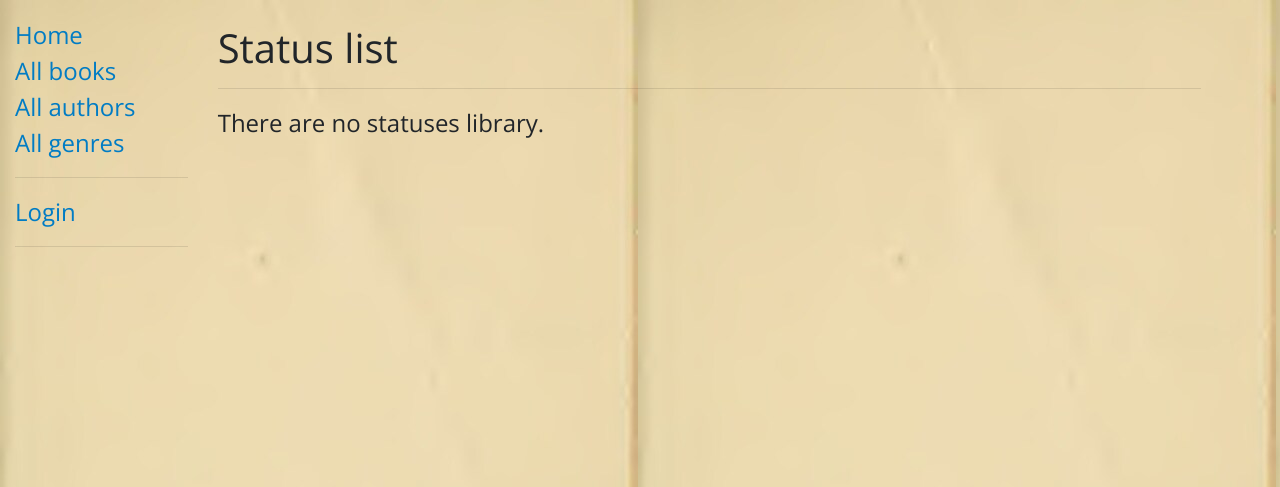
After one commit to NickLinnik/LocalLibrary, a Django app: page /catalog/statuses/ in a window 1280 px wide. The commit adds this page. Shown: the top 487 px of the page. Run offline with Django 3.2, Linux system fonts and the light colour scheme; data that the repository does not hold is empty.

Commit message:
Added Status views and templates

```diff
--- a/catalog/models.py
+++ b/catalog/models.py
@@ -50,6 +50,7 @@ class Book(models.Model):
     def display_genre(self):
         """Create a string for the Genre. This is required to display genre in Admin."""
         return ', '.join(genre.name for genre in self.genre.all()[:3])
+
     display_genre.short_description = 'Genre'
 
     def __str__(self):
@@ -68,6 +69,8 @@ class Status(models.Model):
     def get_absolute_url(self):
         """Returns the url to access a detail record for this book."""
         return reverse('status-detail', args=[str(self.id)])
+
+    def __str__(self): return self.name
 
 
 class BookInstance(models.Model):
--- a/catalog/templates/base_generic.html
+++ b/catalog/templates/base_generic.html
@@ -32,6 +32,9 @@
                     {% endif %}
                     {% if user.is_authenticated %}
                         <li><a href="{% url 'bookinstances' %}" class="third after">All book copies</a></li>
+                    {% endif %}
+                    {% if user.is_superuser %}
+                        <li><a href="{% url 'statuses' %}" class="third after">All statuses</a></li>
                     {% endif %}
                     <hr>
                     {% if user.is_authenticated %}
--- /dev/null
+++ b/catalog/templates/catalog/status_confirm_delete.html
@@ -0,0 +1,6 @@
+{% extends 'base_confirm_delete.html' %}
+
+{% block delete_question %}
+    <h1>Delete Status</h1>
+    <p>Are you sure you want to delete the status: {{ status }}?</p>
+{% endblock %}
--- /dev/null
+++ b/catalog/templates/catalog/status_form.html
@@ -0,0 +1 @@
+{% extends 'base_form.html' %}
--- /dev/null
+++ b/catalog/templates/catalog/status_list.html
@@ -0,0 +1,26 @@
+{% extends "base_generic.html" %}
+
+{% block content %}
+    <h1>Status list</h1>
+    <hr>
+    {% if perms.catalog.can_mark_returned %}
+        <a href="{% url 'status-create' %}">Add status</a>
+        <hr>
+    {% endif %}
+    {% if status_list %}
+        <ul>
+            {% for status in status_list %}
+                <li>
+                    <a href="{{ status.get_absolute_url }}">
+                        {{ status.name }}</a>
+                    {% if perms.catalog.can_mark_returned %}
+                        | <a href="{% url 'status-update' status.id %}">Update status</a> |
+                        <a href="{% url 'status-delete' status.id %}">Delete status</a> |
+                    {% endif %}
+                </li>
+            {% endfor %}
+        </ul>
+    {% else %}
+        <p>There are no statuses library.</p>
+    {% endif %}
+{% endblock %}
--- a/catalog/urls.py
+++ b/catalog/urls.py
@@ -46,8 +46,15 @@ urlpatterns = [
     path('language/<int:pk>/update/', views.LanguageUpdate.as_view(), name='language-update'),
     path('language/<int:pk>/delete/', views.LanguageDelete.as_view(), name='language-delete'),
 
+    # Status
+    path('statuses/', views.StatusList.as_view(), name='statuses'),
+    path('status/<int:pk>/', views.StatusDetail.as_view(), name='status-detail'),
+    path('status/create/', views.StatusCreate.as_view(), name='status-create'),
+    path('status/<int:pk>/update/', views.StatusUpdate.as_view(), name='status-update'),
+    path('status/<int:pk>/delete/', views.StatusDelete.as_view(), name='status-delete'),
+
     # Log
-    path('logs/', views.LogList.as_view(), name='logs')
+    path('logs/', views.LogList.as_view(), name='logs'),
 
     # re_path(r'^book/(?P<year>\d{4})-(?P<month>\d{2})-(?P<day>\d{2})',
     #         views.FilteredBookListView.as_view, name='filtered-book-detail'),
--- a/catalog/views.py
+++ b/catalog/views.py
@@ -3,7 +3,6 @@ from os.path import join
 import re
 import pandas as pd
 import pdfkit as pdf
-import codecs
 
 from django.contrib.auth.decorators import login_required, permission_required
 from django.contrib.auth.mixins import LoginRequiredMixin, PermissionRequiredMixin
@@ -16,7 +15,7 @@ from django.views.generic.edit import CreateView, UpdateView, DeleteView
 from django.contrib.auth.models import User
 
 from .forms import RenewBookForm, UpdateBookInstanceModelForm
-from .models import Author, Book, BookInstance, Genre, Language, Log
+from .models import Author, Book, BookInstance, Genre, Language, Log, Status
 
 config = pdf.configuration(wkhtmltopdf=r"C:\Program Files\wkhtmltopdf\bin\wkhtmltopdf.exe")
 html_dir = join('catalog', 'static', 'prints', 'html')
@@ -55,7 +54,7 @@ class BookDetailView(generic.DetailView):
 
 class AuthorListView(generic.ListView):
     model = Author
-    paginate_by = 10
+    paginate_by = 20
 
     def get_queryset(self):
         date1 = self.request.GET.get('date1')
@@ -72,7 +71,7 @@ class AuthorDetailView(generic.DetailView):
 
 class BookInstanceListView(LoginRequiredMixin, generic.ListView):
     model = BookInstance
-    paginate_by = 10
+    paginate_by = 20
 
 
 class BookInstanceDetailView(LoginRequiredMixin, generic.DetailView):
@@ -83,7 +82,7 @@ class LoanedBooksByUserListView(LoginRequiredMixin, generic.ListView):
     """Generic class-based view listing books on loan to current user."""
     model = BookInstance
     template_name = join('catalog', 'bookinstance_list_borrowed_user.html')
-    paginate_by = 10
+    paginate_by = 20
 
     def get_queryset(self):
         return BookInstance.objects \
@@ -94,7 +93,7 @@ class LoanedBooksByUserListView(LoginRequiredMixin, generic.ListView):
 class LoanedBooksListView(PermissionRequiredMixin, generic.ListView):
     model = BookInstance
     permission_required = 'catalog.can_mark_returned'
-    paginate_by = 10
+    paginate_by = 20
     template_name = join('catalog', 'bookinstance_list_borrowed_all.html')
 
     def get_queryset(self):
@@ -103,7 +102,7 @@ class LoanedBooksListView(PermissionRequiredMixin, generic.ListView):
 
 class GenreList(generic.ListView):
     model = Genre
-    paginate_by = 10
+    paginate_by = 20
 
 
 class GenreDetail(generic.DetailView):
@@ -112,11 +111,20 @@ class GenreDetail(generic.DetailView):
 
 class LanguageList(generic.ListView):
     model = Language
-    paginate_by = 10
+    paginate_by = 20
 
 
 class LanguageDetail(generic.DetailView):
     model = Language
+
+
+class StatusList(generic.ListView):
+    model = Status
+    paginate_by = 20
+
+
+class StatusDetail(generic.DetailView):
+    model = Status
 
 
 class AuthorCreate(PermissionRequiredMixin, CreateView):
@@ -197,7 +205,7 @@ class BookInstanceCreate(PermissionRequiredMixin, CreateView):
     model = BookInstance
     permission_required = 'catalog.can_mark_returned'
     fields = ['book', 'language', 'imprint', 'status']
-    initial = {'status': 'a'}
+    initial = {'status': 1}
 
     def dispatch(self, request, *args, **kwargs):
         if request.method == 'POST':
@@ -300,6 +308,44 @@ class LanguageDelete(PermissionRequiredMixin, DeleteView):
 
     def get_success_url(self):
         return reverse_lazy('languages')
+
+    def dispatch(self, request, *args, **kwargs):
+        if request.method == 'POST':
+            Log(model=self.model.__name__, user_id=request.user.id, date=datetime.datetime.now(),
+                operation=re.search(r'Create|Update|Delete', str(super()))[0]).save()
+        return self.post(request, *args, **kwargs)
+
+
+class StatusCreate(PermissionRequiredMixin, CreateView):
+    model = Status
+    permission_required = 'catalog.can_mark_returned'
+    fields = '__all__'
+
+    def dispatch(self, request, *args, **kwargs):
+        if request.method == 'POST':
+            Log(model=self.model.__name__, user_id=request.user.id, date=datetime.datetime.now(),
+                operation=re.search(r'Create|Update|Delete', str(super()))[0]).save()
+        return self.post(request, *args, **kwargs)
+
+
+class StatusUpdate(PermissionRequiredMixin, UpdateView):
+    model = Status
+    permission_required = 'catalog.can_mark_returned'
+    fields = '__all__'
+
+    def dispatch(self, request, *args, **kwargs):
+        if request.method == 'POST':
+            Log(model=self.model.__name__, user_id=request.user.id, date=datetime.datetime.now(),
+                operation=re.search(r'Create|Update|Delete', str(super()))[0]).save()
+        return self.post(request, *args, **kwargs)
+
+
+class StatusDelete(PermissionRequiredMixin, DeleteView):
+    model = Status
+    permission_required = 'catalog.can_mark_returned'
+
+    def get_success_url(self):
+        return reverse_lazy('statuses')
 
     def dispatch(self, request, *args, **kwargs):
         if request.method == 'POST':
```
Also changed, not shown: catalog/templates/catalog/status_detail.html (added, +12 -0 lines).
